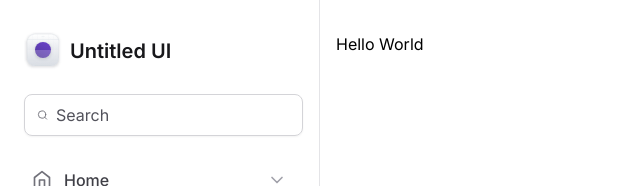
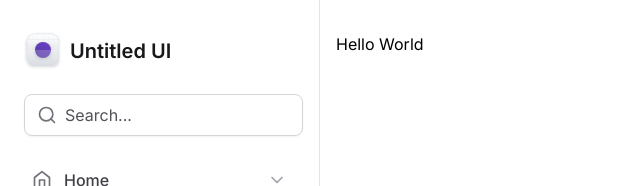
Before and after one commit to YuriPiresG/tailwind-next, a Next.js app: page / in a window 1280 px wide. Shown: the top 186 px of the page, without its empty margins (0-640 px from the left). Built offline with nearby package versions, Linux system fonts and the light colour scheme.

Commit message:
feat: added input component

```diff
--- /dev/null
+++ b/src/app/components/Input.tsx
@@ -0,0 +1,27 @@
+import { ComponentProps } from "react";
+interface InputProps {}
+
+interface InputPrefixProps extends ComponentProps<"div"> {}
+export function Prefix(props: InputPrefixProps) {
+  return <div {...props} />;
+}
+
+type InputControlProps = ComponentProps<"input">;
+export function Control(props: InputControlProps) {
+  return (
+    <input
+      type="text"
+      className="flex-1 border-0 bg-transparent p-0 text-zinc-900 placeholder-zinc-600"
+      {...props}
+    />
+  );
+}
+interface InputRootProps extends ComponentProps<"div"> {}
+export function Root(props: InputProps) {
+  return (
+    <div
+      className="mx-1 flex w-full items-center gap-2 rounded-lg border border-zinc-300 px-3 py-2 shadow-sm"
+      {...props}
+    />
+  );
+}
--- a/src/app/components/Sidebar/index.tsx
+++ b/src/app/components/Sidebar/index.tsx
@@ -1,31 +1,32 @@
 import {
   BarChart,
   CheckSquare,
+  Cog,
   Flag,
   Home,
   Layers3,
+  LifeBuoy,
   Search,
   Users,
-  LifeBuoy,
-  Cog,
 } from "lucide-react";
+import * as Input from "../Input";
 import { Logo } from "./Logo";
 import { NavItem } from "./NavItem";
+import { Profile } from "./Profile";
 import { UsedSpaceWidget } from "./UsedSpaceWidget";
-import { Profile } from "./Profile";
 
 export function Sidebar() {
   return (
     <aside className="flex flex-col gap-6 border-r border-zinc-200 px-5 py-8">
       <Logo />
-      <div className="mx-1 flex w-full items-center gap-2 rounded-lg border border-zinc-300 px-3 py-2 shadow-sm">
-        <Search className="h-5 w-5 text-zinc-500" />
-        <input
-          type="text"
-          className="flex-1 border-0 bg-transparent p-0 text-zinc-900 placeholder-zinc-600"
-          placeholder="Search"
-        />
-      </div>
+
+      <Input.Root>
+        <Input.Prefix>
+          <Search className="h-5 w-5 text-zinc-500" />
+        </Input.Prefix>
+        <Input.Control placeholder="Search..." />
+      </Input.Root>
+
       <nav className="space-y-0.5">
         <NavItem title="Home" icon={Home} />
         <NavItem title="Dashboard" icon={BarChart} />
```
